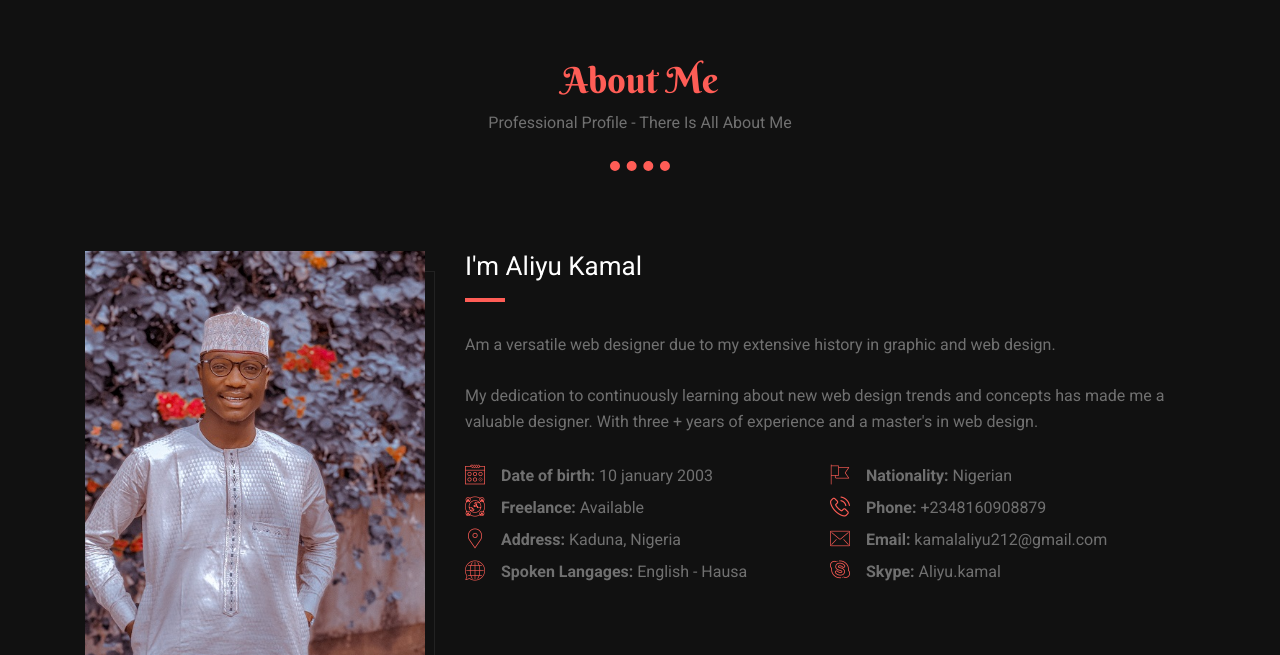
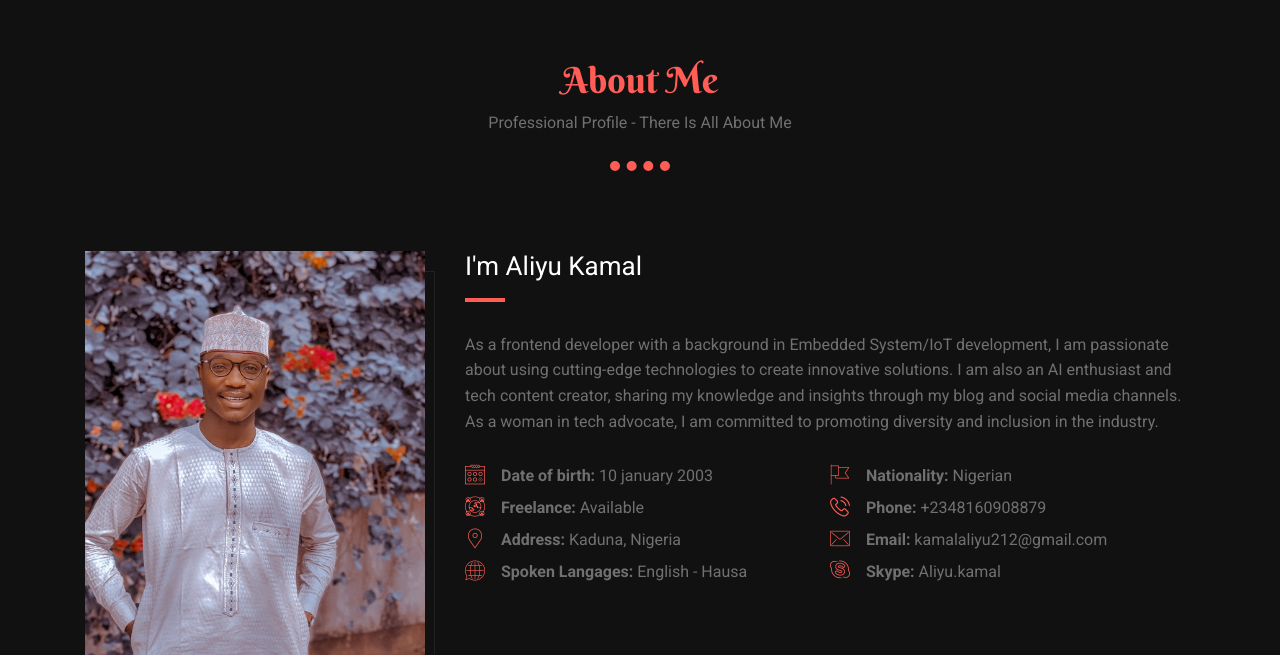
Before and after one commit to Alkamal01/My_Portpolio, a plain HTML site: page index.html in a window 1280 px wide. Shown: the part 692-1347 px from the top of the page. Drawn offline with Linux system fonts and the light colour scheme.

Commit message:
Update index.html

```diff
--- a/index.html
+++ b/index.html
@@ -87,6 +87,7 @@
 							<span class="before-heading">Hi There! I'm </span>
 							<span class="cd-words-wrapper">
 								<b class="is-visible">Front End Developer</b>
+								<b>Embeded System/IOT </b>
 								<b>AI Enthusiast</b>
 								<b>Tech Content Creator</b>
 							</span>
@@ -129,9 +130,9 @@
 					<!-- About Content start -->
 					<div class="about-content wow fadeInUp" data-wow-delay="0.8s">
 						<h3>I'm Aliyu Kamal</h3>
-						<p>Am a versatile web designer due to my extensive history in graphic and web design.</p>
+						<p>As a frontend developer with a background in Embedded System/IoT development, I am passionate about using cutting-edge technologies to create innovative solutions. I am also an AI enthusiast and tech content creator, sharing my knowledge and insights through my blog and social media channels. As a woman in tech advocate, I am committed to promoting diversity and inclusion in the industry.</p>
 
-						<p>My dedication to continuously learning about new web design trends and concepts has made me a valuable designer. With three + years of experience and a master's in web design.</p>
+
 
 						<ul>
 							<li><i class="flaticon-calendar"></i><b>Date of birth:</b> 10 january 2003</li>
```
